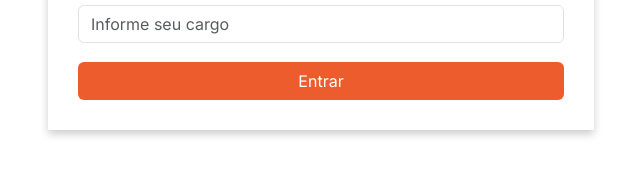
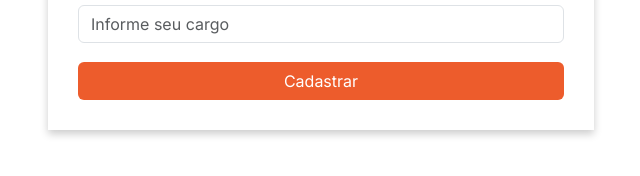
Before and after one commit to robsonmedeiross/liga-swift, a plain HTML site: page pages/tela_cadastro/index.html in a window 1280 px wide. Shown: the part 498-674 px from the top of the page, 319-959 px from the left. Drawn offline with nearby package versions, Linux system fonts and the light colour scheme.

```diff
--- a/pages/tela_cadastro/index.html
+++ b/pages/tela_cadastro/index.html
@@ -61,7 +61,7 @@
                     </div>
 
                     <div class="d-grid">
-                        <button class="btn botao" type="submit">Entrar</button>
+                        <button class="btn botao" type="submit">Cadastrar</button>
                     </div>
                 </form>
             </div>
```
Also changed, not shown: assets/images/user.png (added).
